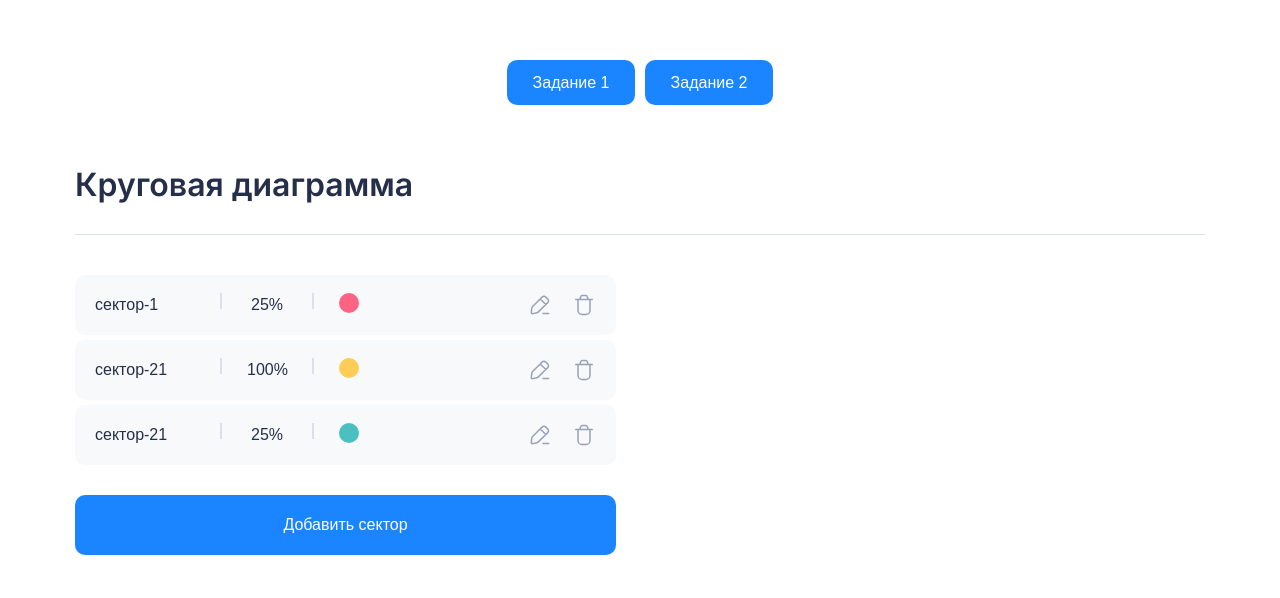
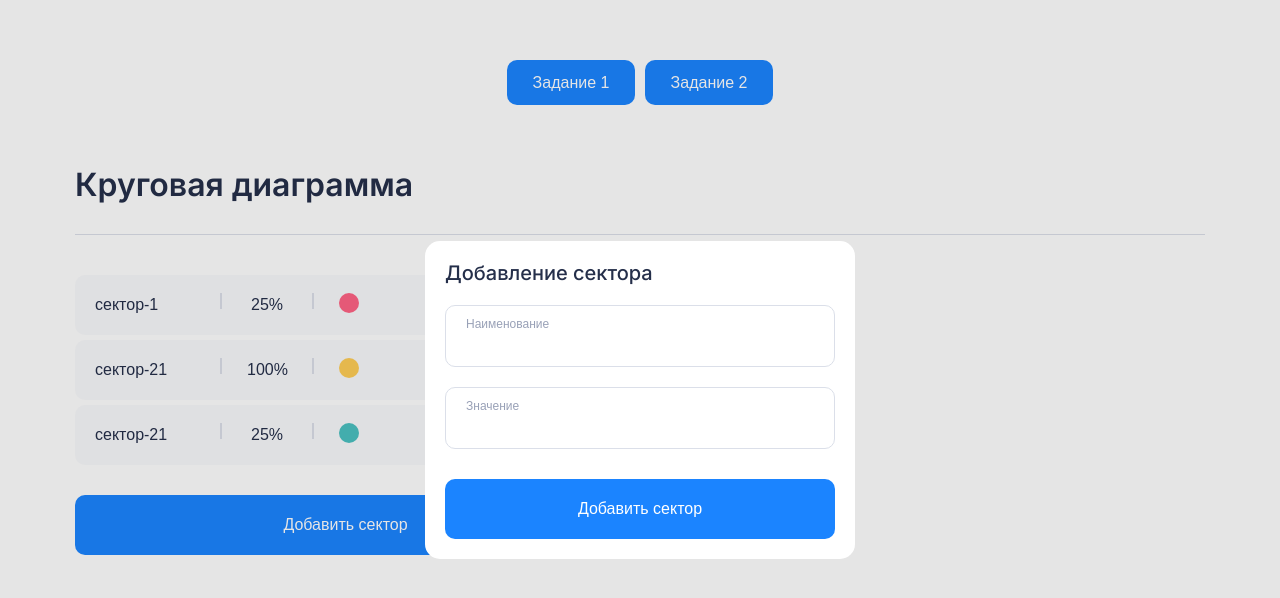
Before and after one commit to Jushoru/dimatech-test, a Vue app: page /dimatech-test/task2Page in a window 1280 px wide. Both pictures are taken after a click on the button "Добавить сектор". Shown: the top 598 px of the page. Built offline with nearby package versions, Linux system fonts and the light colour scheme.

Commit message:
feat: add dialog and form component without color-picker

```diff
--- a/src/assets/style.css
+++ b/src/assets/style.css
@@ -95,6 +95,13 @@ legend {
     font-display: swap;
 }
 @font-face {
+    font-family: "Inter Medium";
+    src: url("../../public/fonts/Inter-Medium.woff2") format("woff2");
+    font-style: normal;
+    font-weight: 500;
+    font-display: swap;
+}
+@font-face {
     font-family: "Inter SemiBold";
     src: url("../../public/fonts/Inter-SemiBold.woff2") format("woff2");
     font-style: normal;
@@ -102,6 +109,7 @@ legend {
     font-display: swap;
 }
 
+
 :root {
     --font-family-base: 'Inter Regular', sans-serif;
 }
--- /dev/null
+++ b/src/components/layouts/dialogLayout.vue
@@ -0,0 +1,42 @@
+  <script setup>
+  import {ref} from "vue";
+
+  const dialogRef = ref(null);
+  const showDialog = () => dialogRef.value.showModal();
+  const closeDialog = () => dialogRef.value.close();
+
+  defineExpose ({
+    show: showDialog,
+    close: closeDialog,
+  });
+
+  function closeFromEvent(e) {
+    if (e.currentTarget === e.target) {
+      closeDialog();
+    }
+  }
+  </script>
+
+  <template>
+    <dialog ref="dialogRef" @click="closeFromEvent">
+      <slot/>
+    </dialog>
+  </template>
+
+  <style>
+  dialog::before,
+  dialog::after {
+    content: none;
+    padding: 0
+  }
+
+  dialog {
+    position: relative;
+    min-height: min-content;
+    min-width: min-content;
+    margin: auto;
+    border-radius: 15px;
+  }
+
+
+  </style>
--- /dev/null
+++ b/src/components/layouts/formLayout.vue
@@ -0,0 +1,101 @@
+<script setup>
+import { ref } from "vue";
+
+const props = defineProps({
+  dialog: Object,
+});
+
+const name = ref('')
+const value = ref('')
+</script>
+
+<template>
+  <div class="form_wrapper">
+    <h3>Добавление сектора</h3>
+    <form>
+      <div class="form_name_wrapper">
+        <label class="form_name">
+          Наименование
+        </label>
+        <input class="form_name_input"
+               v-model="name"
+               type="text"
+        />
+      </div>
+      <div class="form_name_wrapper">
+        <label class="form_name">
+          Значение
+        </label>
+        <input class="form_name_input"
+               v-model="value"
+               type="text"
+        />
+      </div>
+      <button @open="props.dialog.close()">
+        Добавить сектор
+      </button>
+    </form>
+  </div>
+</template>
+
+<style scoped>
+h3 {
+  font-family: "Inter Medium", "sans-serif";
+  font-size: 20px;
+  line-height: 24px;
+  color: #252F4A;
+}
+
+.form_wrapper {
+  width: 390px;
+  background-color: white;
+  margin: 20px;
+}
+
+form {
+  width: 100%;
+  margin-top: 20px;
+  font-family: var(--font-family-base);
+}
+
+button {
+  width: 100%;
+  background-color: #1B84FF;
+  border-radius: 10px;
+  height: 60px;
+  margin-top: 30px;
+
+  font-size: 16px;
+  color: white;
+  line-height: 24px;
+}
+
+.form_name_wrapper {
+  position: relative;
+  padding: 26px 20px 10px 20px;
+  border: 1px solid #DBDFE9;
+  border-radius: 10px;
+
+  font-size: 16px;
+  line-height: 24px;
+  color: #252F4A;
+}
+
+.form_name_wrapper:not(:last-child) {
+  margin-top: 20px;
+}
+
+.form_name {
+  position: absolute;
+  top: 10px;
+  left: 20px;
+
+  font-size: 12px;
+  line-height: 16px;
+  color: #99A1B7;
+}
+
+.form_name_input {
+  position: relative;
+}
+</style>
--- a/src/components/views/task2Page.vue
+++ b/src/components/views/task2Page.vue
@@ -1,5 +1,11 @@
 <script setup>
 import NavMenu from "../app/navMenu.vue";
+import DialogLayout from "../layouts/dialogLayout.vue";
+import FormLayout from "../layouts/formLayout.vue";
+import {ref} from "vue";
+
+const dialogTarget = ref()
+const showDialog = () => dialogTarget.value.show()
 
 const elements = [
   {
@@ -42,12 +48,15 @@ const elements = [
             </div>
           </li>
         </ul>
-        <button>
+        <button @click="showDialog">
           Добавить сектор
         </button>
       </div>
       <canvas style="margin-left: 89px; width: 500px" id="myChart"></canvas>
     </div>
+    <DialogLayout ref="dialogTarget">
+      <FormLayout :dialog="dialogTarget" />
+    </DialogLayout>
   </div>
 </template>
 
```
Also changed, not shown: src/components/layouts/dialogForm.vue (deleted, +0 -11 lines), src/components/layouts/formAdd.vue (deleted, +0 -11 lines), public/fonts/Inter-Medium.woff2 (added).
